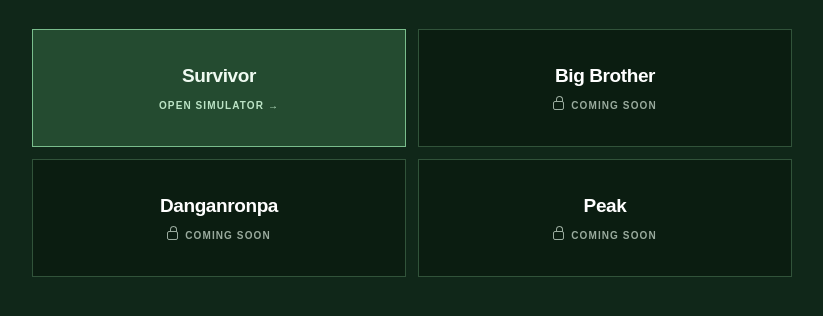
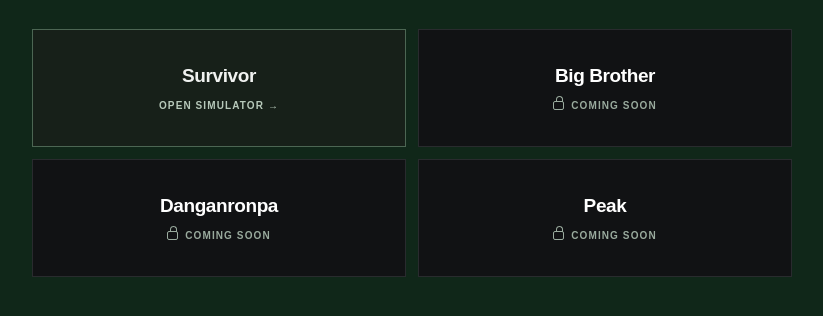
Before and after one commit to goobleh/simulators-hub, a plain HTML site: page index.html in a window 1280 px wide. Shown: the part 282-598 px from the top of the page, without its empty margins (228-1051 px from the left). Drawn offline with Linux system fonts and the light colour scheme.

Commit message:
Use a dark neutral hub background

```diff
--- a/index.html
+++ b/index.html
@@ -3,24 +3,24 @@
 <head>
   <meta charset="UTF-8">
   <meta name="viewport" content="width=device-width, initial-scale=1.0">
-  <meta name="theme-color" content="#102719">
+  <meta name="theme-color" content="#090a0c">
   <title>Simulators Hub</title>
   <style>
     *{box-sizing:border-box}
-    :root{color-scheme:dark;font-family:Arial,Helvetica,sans-serif;background:#102719;color:#fff}
+    :root{color-scheme:dark;font-family:Arial,Helvetica,sans-serif;background:#090a0c;color:#fff}
     body{min-height:100vh;margin:0;display:grid;place-items:center;padding:40px 24px;background:#102719}
     main{width:min(100%,760px);text-align:center}
     h1{margin:0 0 32px;font-size:clamp(24px,4vw,32px);font-weight:700;letter-spacing:-1.2px}
     .simulator-list{display:grid;grid-template-columns:repeat(2,minmax(0,1fr));gap:12px}
-    .simulator{min-height:118px;display:flex;flex-direction:column;align-items:center;justify-content:center;gap:13px;padding:20px;border:1px solid #31533a;background:#0b1d11;color:#fff;text-decoration:none;cursor:not-allowed;user-select:none}
+    .simulator{min-height:118px;display:flex;flex-direction:column;align-items:center;justify-content:center;gap:13px;padding:20px;border:1px solid #292b2e;background:#111214;color:#fff;text-decoration:none;cursor:not-allowed;user-select:none}
     .simulator-name{font-size:19px;font-weight:600;letter-spacing:-.4px}
     .simulator-status{display:flex;align-items:center;gap:7px;color:#9aab9e;font-size:10px;font-weight:600;letter-spacing:1.1px;text-transform:uppercase}
     .lock{width:11px;height:9px;position:relative;display:inline-block;border:1px solid #9aab9e;border-radius:2px}
     .lock:before{content:"";position:absolute;width:5px;height:5px;left:2px;top:-6px;border:1px solid #9aab9e;border-bottom:0;border-radius:5px 5px 0 0}
-    .simulator.available{cursor:pointer;border-color:#79bd8c;background:#244b30}
-    .simulator.available:hover{background:#2c5939;border-color:#91cda1}
-    .simulator.available .simulator-status{color:#bce4c6}
-    .simulator.available .simulator-name{color:#effaf1}
+    .simulator.available{cursor:pointer;border-color:#4c6653;background:#172019}
+    .simulator.available:hover{background:#202b23;border-color:#6c8b73}
+    .simulator.available .simulator-status{color:#b7c9ba}
+    .simulator.available .simulator-name{color:#f0f2f0}
     @media(max-width:520px){body{padding:28px 18px}.simulator-list{grid-template-columns:1fr}.simulator{min-height:96px}}
   </style>
 </head>
```
